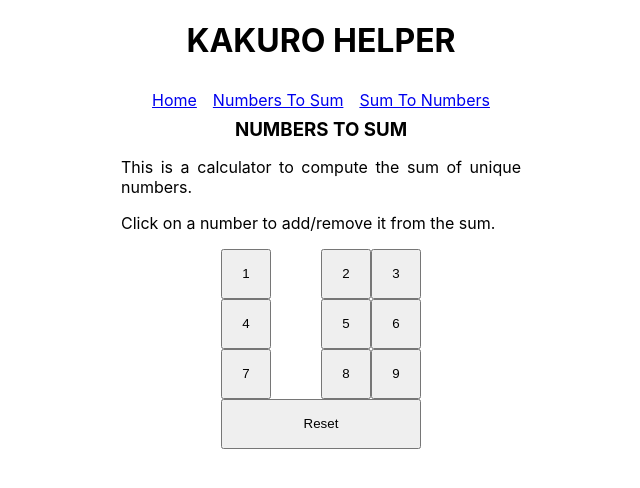
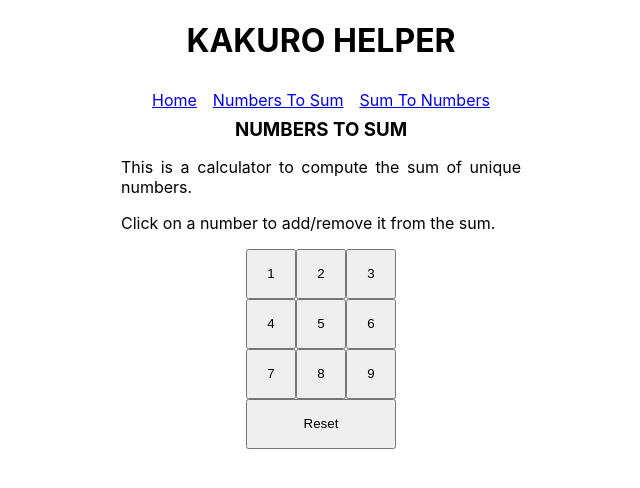
Before and after one commit to jasdang/kakuro-helper, a React (Create React App) app: page /numbers-to-sum in a window 1280 px wide. Shown: the top 488 px of the page, without its empty margins (319-959 px from the left). Built offline with nearby package versions, Linux system fonts and the light colour scheme.

Commit message:
fix className

```diff
--- a/src/components/NumbersToSum.css
+++ b/src/components/NumbersToSum.css
@@ -2,16 +2,16 @@
   width: fit-content;
   margin: auto;
 }
-.Grid {
+.GridNumber {
   display: grid;
   grid-template-columns: 1fr 1fr 1fr;
 }
-.Reset {
+.ResetNumber {
   height: 50px;
   grid-column-start: 1;
   grid-column-end: 4;
 }
-.Result {
+.ResultNumber {
   margin-top: 20px;
   text-align: center;
   text-decoration: solid;
--- a/src/components/NumbersToSum.tsx
+++ b/src/components/NumbersToSum.tsx
@@ -73,14 +73,14 @@ const NumbersToSum = (): JSX.Element => {
       <p>This is a calculator to compute the sum of unique numbers.</p>
       <p>Click on a number to add/remove it from the sum.</p>
       <NumbersContext.Provider value={{ numbersState, numbersDispatch }}>
-        <div className="DivCenter Grid">
+        <div className="DivCenter GridNumber">
           {numberList}
-          <button type="button" onClick={handleReset} className="Reset">
+          <button type="button" onClick={handleReset} className="ResetNumber">
             Reset
           </button>
         </div>
       </NumbersContext.Provider>
-      <div className="Result">
+      <div className="ResultNumber">
         <h3>{shouldRenderSum && 'Result'}</h3>
         <h4>{shouldRenderSum && sum}</h4>
       </div>
--- a/src/components/SumToNumbers.css
+++ b/src/components/SumToNumbers.css
@@ -1,4 +1,4 @@
-.Grid {
+.GridSum {
   display: grid;
   grid-template-columns: 2fr 1fr 1fr;
   grid-template-rows: auto;
@@ -27,3 +27,8 @@
 .ResetSum:hover {
   color: blue;
 }
+.ResultSum {
+  margin-top: 20px;
+  text-align: center;
+  text-decoration: solid;
+}
--- a/src/components/SumToNumbers.tsx
+++ b/src/components/SumToNumbers.tsx
@@ -107,7 +107,7 @@ const SumToNumbers = (): JSX.Element => {
         combinations.
       </p>
       <form onSubmit={handleFormSubmit}>
-        <label htmlFor="sum-input" className="Grid">
+        <label htmlFor="sum-input" className="GridSum">
           Sum
           <input
             id="sum-input"
@@ -120,7 +120,7 @@ const SumToNumbers = (): JSX.Element => {
             onChange={(e: any) => setSum(parseInt(e.target.value, 10))}
           />
         </label>
-        <label htmlFor="length-input" className="Grid">
+        <label htmlFor="length-input" className="GridSum">
           Length of Combination
           <input
             id="length-input"
@@ -133,7 +133,7 @@ const SumToNumbers = (): JSX.Element => {
             onChange={(e: any) => setNumOfDigits(parseInt(e.target.value, 10))}
           />
         </label>
-        <span className="Grid">
+        <span className="GridSum">
           <button type="submit" className="SubmitSum">
             Submit
           </button>
@@ -142,7 +142,7 @@ const SumToNumbers = (): JSX.Element => {
           </button>
         </span>
       </form>
-      <div className="Result">
+      <div className="ResultSum">
         <h3>{shouldShowResult && 'Possible Combinations'}</h3>
         <h4>{shouldShowResult && compileResults(results)}</h4>
       </div>
```
